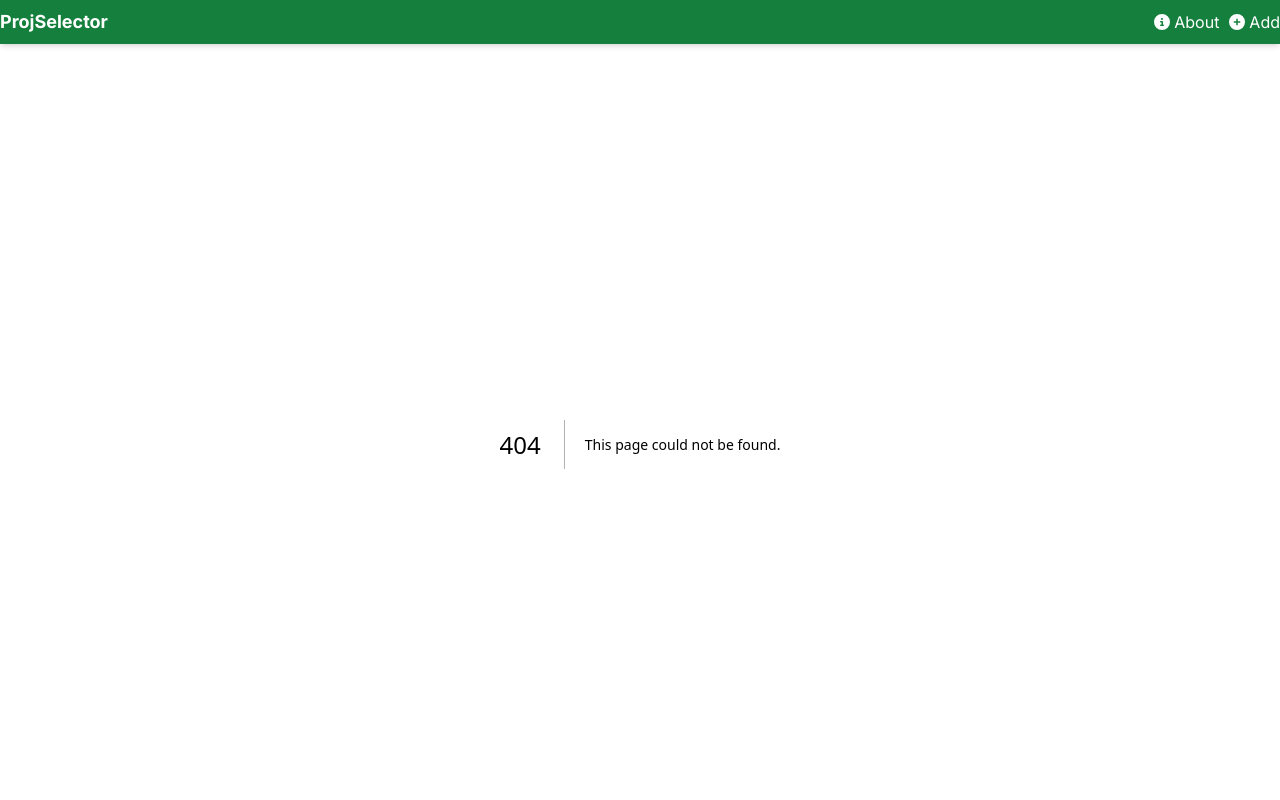
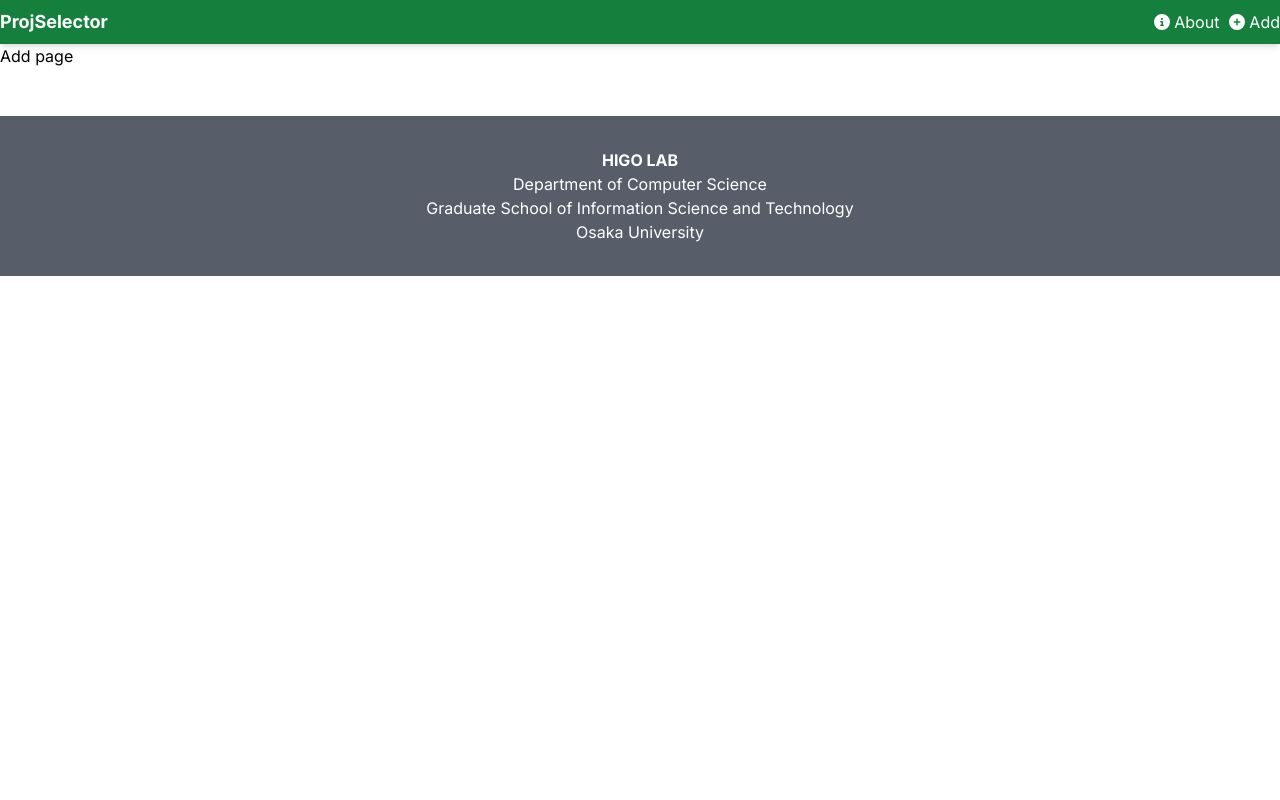
Before and after one commit to rkoba0718/Ellecto, a Next.js app in the folder visualize-tool/: page /add in a window 1280 px wide. Before the commit this address had no page. Shown: the top 800 px of the page. Built offline with nearby package versions, Linux system fonts and the light colour scheme.

Commit message:
Add Add page

```diff
--- /dev/null
+++ b/visualize-tool/src/app/(components)/(layout)/add/page.tsx
@@ -0,0 +1,11 @@
+"use client";
+
+import React from "react";
+
+const Add: React.FC = () => {
+    return (
+        <div>Add page</div>
+    )
+};
+
+export default Add;
```
